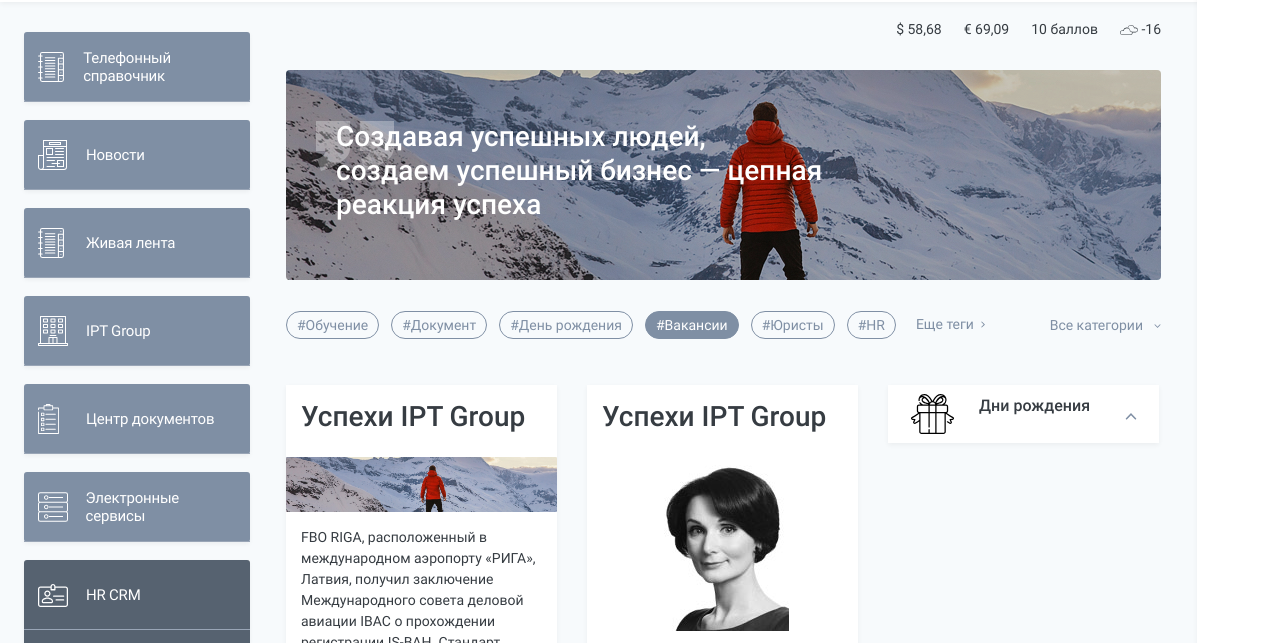
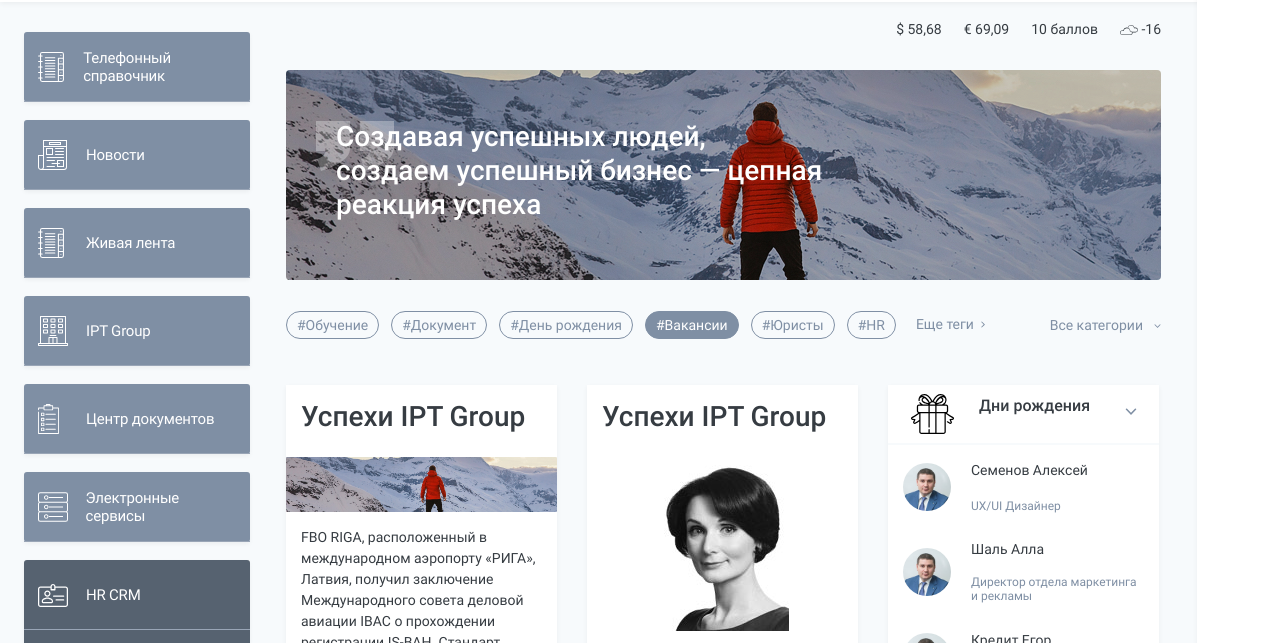
Before and after one commit to RedDevil113/Portal_IPT, a website: page app/index.html in a window 1280 px wide. Both pictures are taken after a click on the element 1023 px from the left and 657 px from the top of the page. Shown: the part 88-731 px from the top of the page. Drawn offline with nearby package versions, Linux system fonts and the light colour scheme.

Commit message:
Portal_IPT boot

```diff
--- a/app/js/common.js
+++ b/app/js/common.js
@@ -6,8 +6,8 @@ $(document).ready(function(){
 	});
 
 	$('.wf-grid > div').on('click', function(){
-		$(this).find('ul').slideToggle('200');
-		$(this).toggleClass('widget-open');
+		$(this).find('ul').slideDown('200');
+		$(this).addClass('widget-open');
 	});
 
 	$('.wf-grid').masonry({
```
Also changed, not shown: app/libs/bootstrap/bootstrap.css, app/sass/main.sass (line endings or trailing spaces), dist/js/common.js, dist/libs/bootstrap/bootstrap.css, 3 other files.
